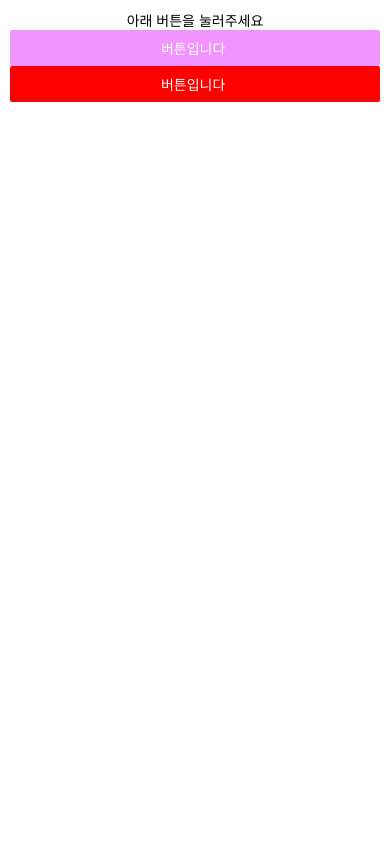
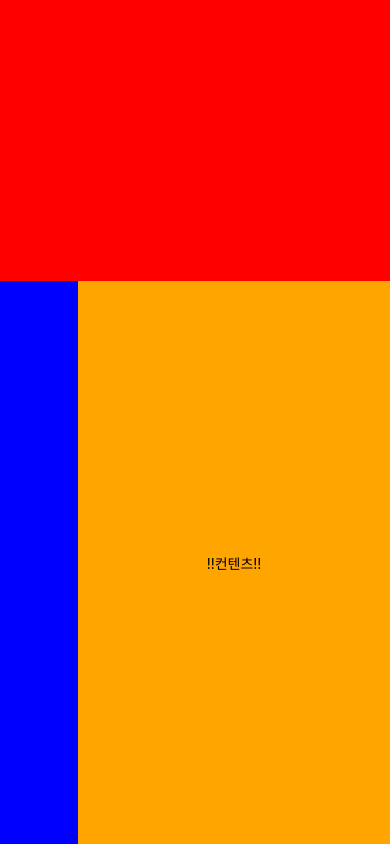
Before and after one commit to ytw418/sparta-rm, a React Native app: screen / in a window 390 px wide. Built offline with nearby package versions, Linux system fonts and the light colour scheme.

Commit message:
플렉스 레이아웃 코드 작성

```diff
--- a/App.js
+++ b/App.js
@@ -1,31 +1,20 @@
 import React from 'react';
-import { StyleSheet, Text, View, Button, Alert } from 'react-native';
+import { StyleSheet, Text, View } from 'react-native';
 
 export default function App() {
-
-  const customAlert = () => {
-    Alert.alert("팝업 알람입니다!!!!")
-  }
 return (
 <View style={styles.container}>
-<View style={styles.textContainer}>
-<Text style={styles.textStyle}>아래 버튼을 눌러주세요</Text>
-{/* 버튼 onPress 속성에 일반 함수를 연결 할 수 있습니다. */}
-<Button
-style={styles.buttonStyle}
-title="버튼입니다 "
-color="#f194ff"
-onPress={customAlert}
-/>
-{/* ES6 문법으로 배웠던 화살표 함수로 연결 할 수도 있습니다. */}
-<Button
-style={styles.buttonStyle}
-title="버튼입니다 "
-color="#FF0000"
-onPress={()=>{
-  customAlert()
-}}
-/>
+<View style={styles.containerOne}>
+
+</View>
+<View style={styles.containerTwo}>
+<View style={styles.innerOne}>
+
+</View>
+<View style={styles.innerTwo}>
+<Text>!!컨텐츠!!</Text>
+</View>
+
 </View>
 </View>
 );
@@ -33,14 +22,27 @@ onPress={()=>{
 
 const styles = StyleSheet.create({
 container: {
-flex: 1,
-backgroundColor: '#fff',
+flex:1
 },
-textContainer: {
-height:100,
-margin:10,
+containerOne: {
+flex:1,
+backgroundColor:"red"
 },
-textStyle: {
-textAlign:"center"
+containerTwo:{
+flex:2,
+flexDirection:"row",
+backgroundColor:"yellow"
 },
+innerOne: {
+flex:1,
+backgroundColor:"blue"
+},
+innerTwo: {
+flex:4,
+flexDirection:"row",
+justifyContent:"center",
+alignItems:"center",
+backgroundColor:"orange",
+
+}
 });
```
